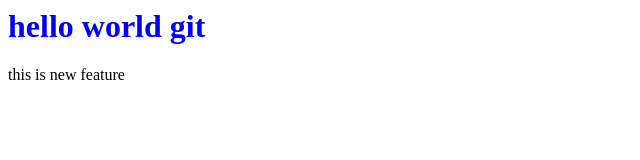
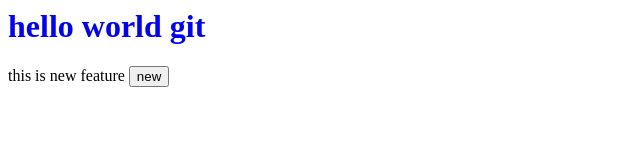
Before and after one commit to codedshivam/localRepo, a plain HTML site: page index.html in a window 1280 px wide. Shown: the whole page, without its empty margins (0-640 px from the left). Drawn offline with Linux system fonts and the light colour scheme.

Commit message:
new button

```diff
--- a/index.html
+++ b/index.html
@@ -1,3 +1,3 @@
 <h1>hello world git</h1>
 <link rel="stylesheet" href="style.css">
-<p>this is new feature</p>
+<p>this is new feature <button>new</button></p>
```
